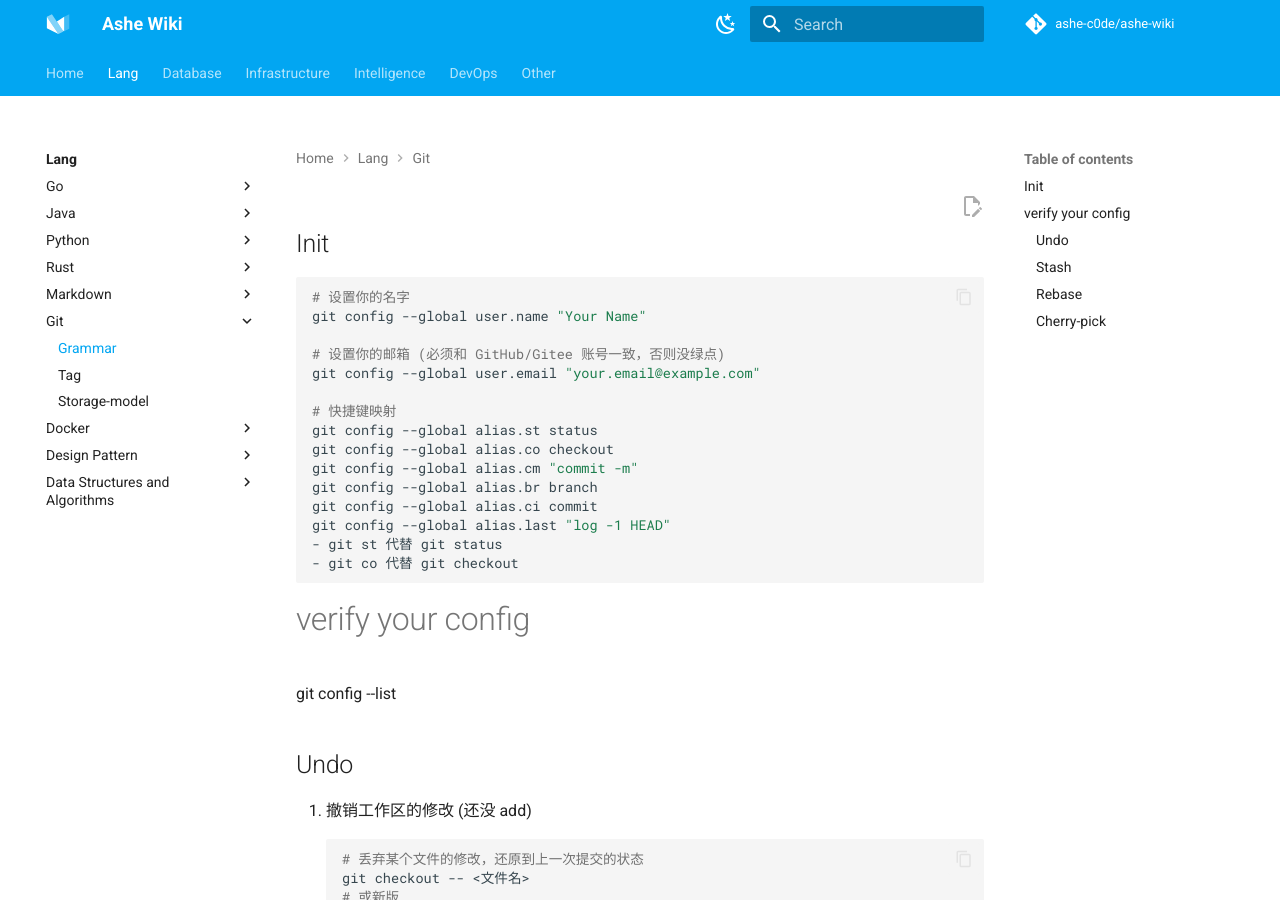
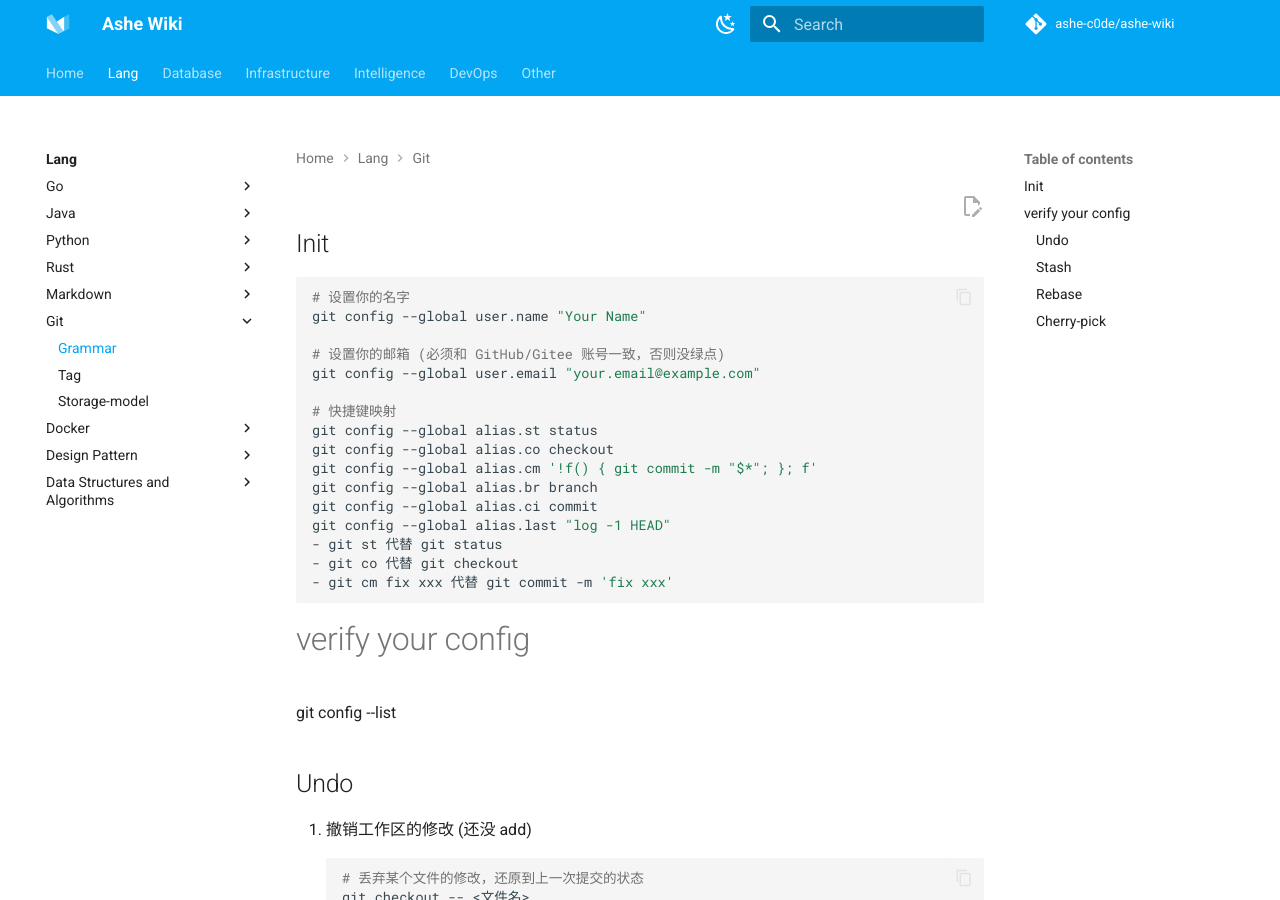
Before and after one commit to ashe-c0de/ashe-wiki, an MkDocs documentation site: the page built from docs/lang/git/grammar.md, in a window 1280 px wide and 900 px high. Built offline with MkDocs 1.6.1 and Material for MkDocs 9.7.7, drawn with Linux system fonts in a browser that asks for light colours; comment, search, counter and statistics services are not loaded.

Commit message:
Update grammar.md

````diff
--- a/docs/lang/git/grammar.md
+++ b/docs/lang/git/grammar.md
@@ -10,12 +10,13 @@ git config --global user.email "your.email@example.com"
 # 快捷键映射
 git config --global alias.st status
 git config --global alias.co checkout
-git config --global alias.cm "commit -m"
+git config --global alias.cm '!f() { git commit -m "$*"; }; f'
 git config --global alias.br branch
 git config --global alias.ci commit
 git config --global alias.last "log -1 HEAD"
 - git st 代替 git status
 - git co 代替 git checkout
+- git cm fix xxx 代替 git commit -m 'fix xxx'
 ```
 
 # verify your config
````
